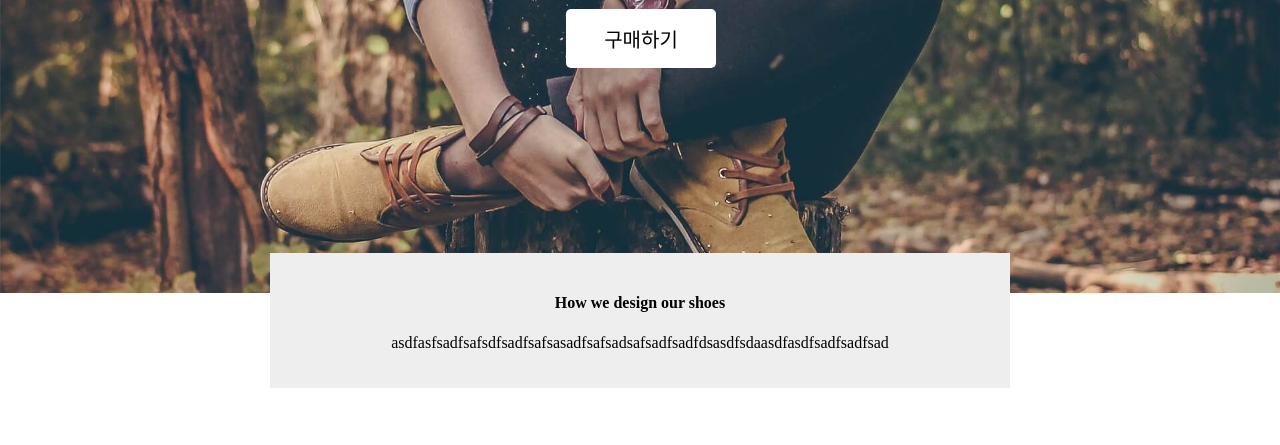
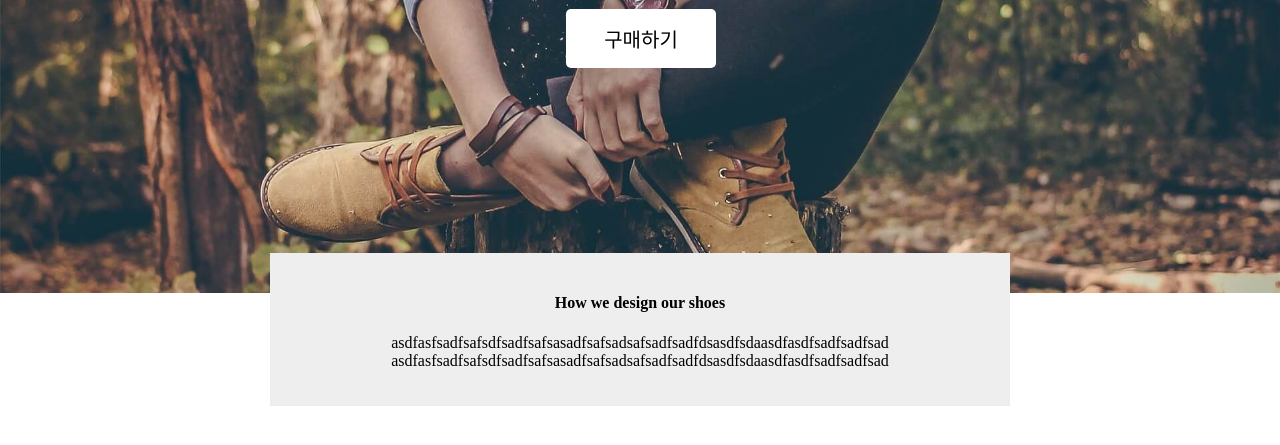
Before and after one commit to hojuncha997/appl-html, a plain HTML site: page layout2.html in a window 1280 px wide. Shown: the part 209-654 px from the top of the page. Drawn offline with Linux system fonts and the light colour scheme.

```diff
--- a/layout2.html
+++ b/layout2.html
@@ -15,7 +15,9 @@
     </div>
     <div class="explain-box">
         <h4>How we design our shoes</h4>
-        <p>asdfasfsadfsafsdfsadfsafsasadfsafsadsafsadfsadfdsasdfsdaasdfasdfsadfsadfsad</p>
+        <p>asdfasfsadfsafsdfsadfsafsasadfsafsadsafsadfsadfdsasdfsdaasdfasdfsadfsadfsad
+            asdfasfsadfsafsdfsadfsafsasadfsafsadsafsadfsadfdsasdfsdaasdfasdfsadfsadfsad
+        </p>
     </div>
 
 </body>
```
